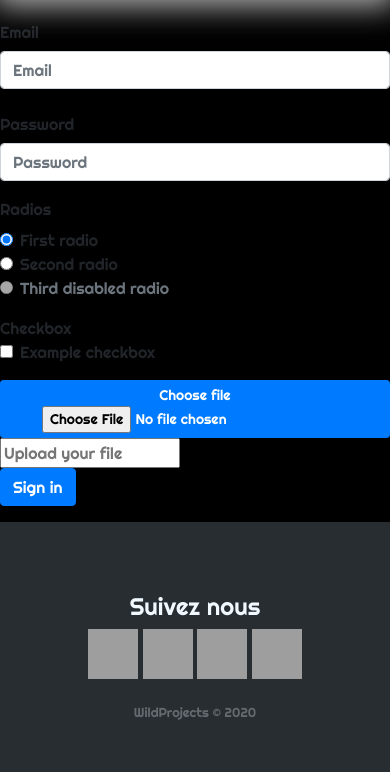
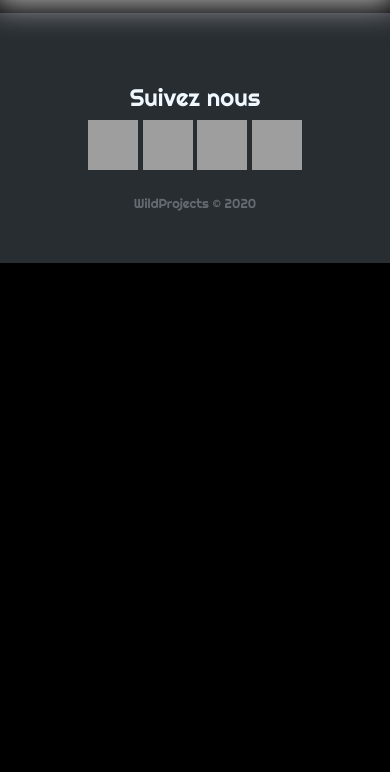
Before and after one commit to GeoffGual/WildProjects-WCS, a PHP site: template src/View/Home/newProject.html.twig in a window 390 px wide. Shown: the part 107-879 px from the top of the page. After the commit the page ends 370 px from the top, so only its background shows below. Run offline with PHP 8.4, Linux system fonts and the light colour scheme; the template is opened without the code that fills it, so the values that code supplies are empty; some libraries are stand-ins or nearby versions; grey boxes are pictures that could not be loaded.

Commit message:
delete form

```diff
--- a/src/View/Home/newProject.html.twig
+++ b/src/View/Home/newProject.html.twig
@@ -5,68 +5,9 @@
  {% endblock %}
 
 {% block content %}
-    <form class="md-form">
-        <div class="form-group row">
-            <label for="inputEmail3" class="col-sm-2 col-form-label">Email</label>
-            <div class="col-sm-10">
-                <input type="email" class="form-control" id="inputEmail3" placeholder="Email">
-            </div>
-        </div>
-        <div class="form-group row">
-            <label for="inputPassword3" class="col-sm-2 col-form-label">Password</label>
-            <div class="col-sm-10">
-                <input type="password" class="form-control" id="inputPassword3" placeholder="Password">
-            </div>
-        </div>
-        <fieldset class="form-group">
-            <div class="row">
-                <legend class="col-form-label col-sm-2 pt-0">Radios</legend>
-                <div class="col-sm-10">
-                    <div class="form-check">
-                        <input class="form-check-input" type="radio" name="gridRadios" id="gridRadios1" value="option1" checked>
-                        <label class="form-check-label" for="gridRadios1">
-                            First radio
-                        </label>
-                    </div>
-                    <div class="form-check">
-                        <input class="form-check-input" type="radio" name="gridRadios" id="gridRadios2" value="option2">
-                        <label class="form-check-label" for="gridRadios2">
-                            Second radio
-                        </label>
-                    </div>
-                    <div class="form-check disabled">
-                        <input class="form-check-input" type="radio" name="gridRadios" id="gridRadios3" value="option3" disabled>
-                        <label class="form-check-label" for="gridRadios3">
-                            Third disabled radio
-                        </label>
-                    </div>
-                </div>
-            </div>
-        </fieldset>
-        <div class="form-group row">
-            <div class="col-sm-2">Checkbox</div>
-            <div class="col-sm-10">
-                <div class="form-check">
-                    <input class="form-check-input" type="checkbox" id="gridCheck1">
-                    <label class="form-check-label" for="gridCheck1">
-                        Example checkbox
-                    </label>
-                </div>
-            </div>
-        </div>
-        <div class="file-field">
-            <div class="btn btn-primary btn-sm float-left">
-                <span>Choose file</span>
-                <input type="file">
-            </div>
-            <div class="file-path-wrapper">
-                <input class="file-path validate" type="text" placeholder="Upload your file">
-            </div>
-        </div>
-        <div class="form-group row">
-            <div class="col-sm-10">
-                <button type="submit" class="btn btn-primary">Sign in</button>
-            </div>
-        </div>
-    </form>
+
+
+
+
+
 {% endblock %}
```
